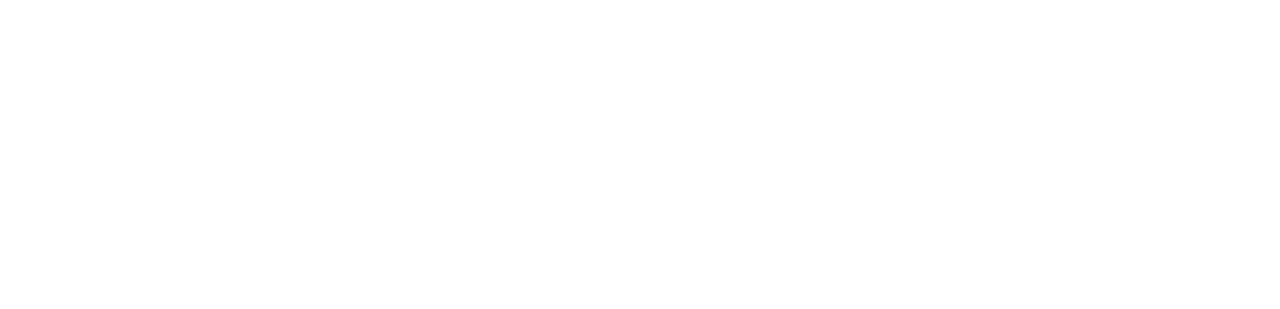
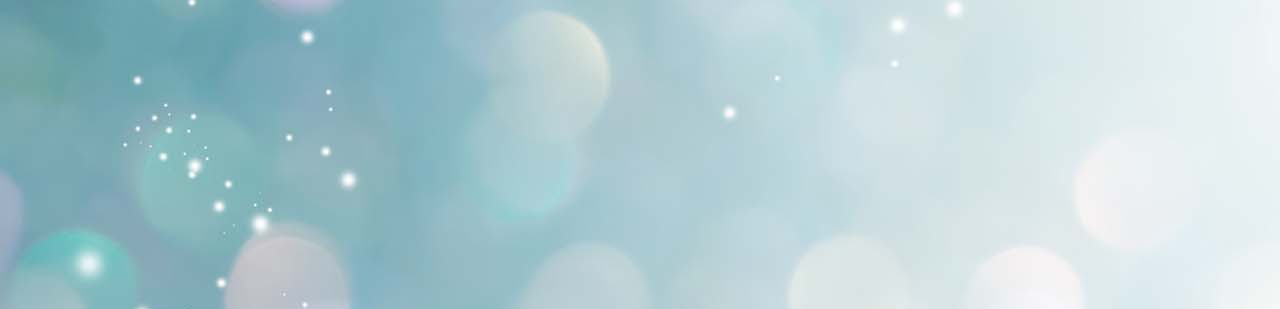
Before and after one commit to mcewball13/encouragement-randomizer, a plain HTML site: page index.html in a window 1280 px wide. Shown: the top 309 px of the page. Drawn offline with nearby package versions, Linux system fonts and the light colour scheme; the site is published under a folder, as on GitHub Pages, so addresses that start at the root find nothing.

Commit message:
fixed background pathing issue

```diff
--- a/assets/style.css
+++ b/assets/style.css
@@ -4,7 +4,7 @@ body {
     display: flex;
     justify-content: center;
     align-items: center;
-    background-image: url("/assets/bg-main.jpg");
+    background-image: url("bg-main.jpg");
 }
 #quoteText {
     font-family: 'Shadows Into Light', cursive;
```
